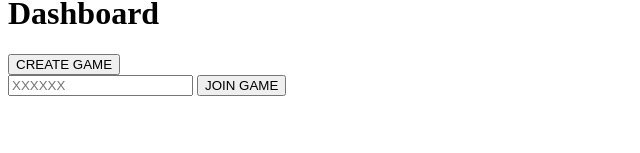
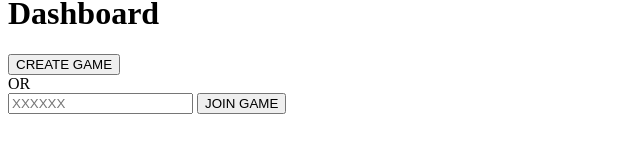
Before and after one commit to ZiplEix/super_snake, a SvelteKit app in the folder web/: page /dashboard in a window 1280 px wide. Shown: the part 411-564 px from the top of the page, without its empty margins (0-640 px from the left). Built offline with nearby package versions, Linux system fonts and the light colour scheme; sample sign-in values are in the browser's storage.

Commit message:
feat: add an OR divider un dashboard ui

```diff
--- a/web/src/routes/dashboard/+page.svelte
+++ b/web/src/routes/dashboard/+page.svelte
@@ -6,6 +6,7 @@
     <div class="flex flex-col items-center space-y-4">
         <h1 class="text-5xl font-bold mb-4">Dashboard</h1>
         <button class="btn w-full">CREATE GAME</button>
+        <div class="divider">OR</div>
         <div class="flex flex-row gap-4">
             <input
                 type="email"
```
